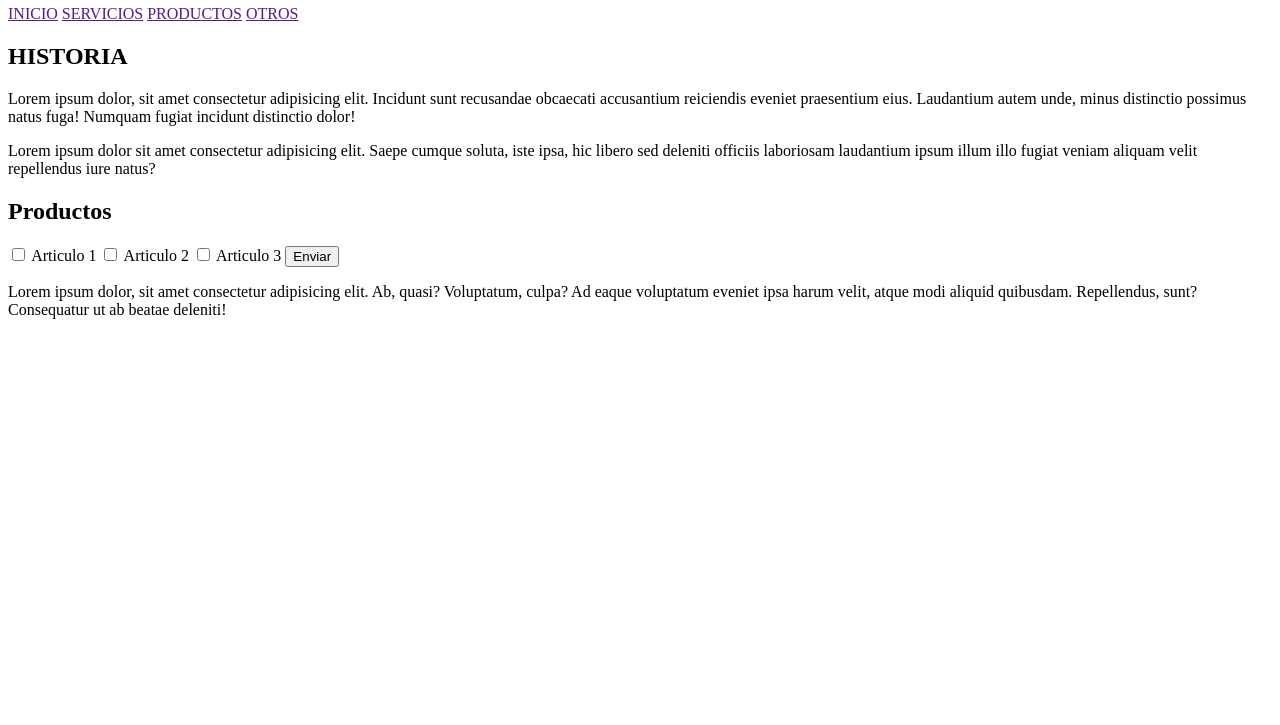
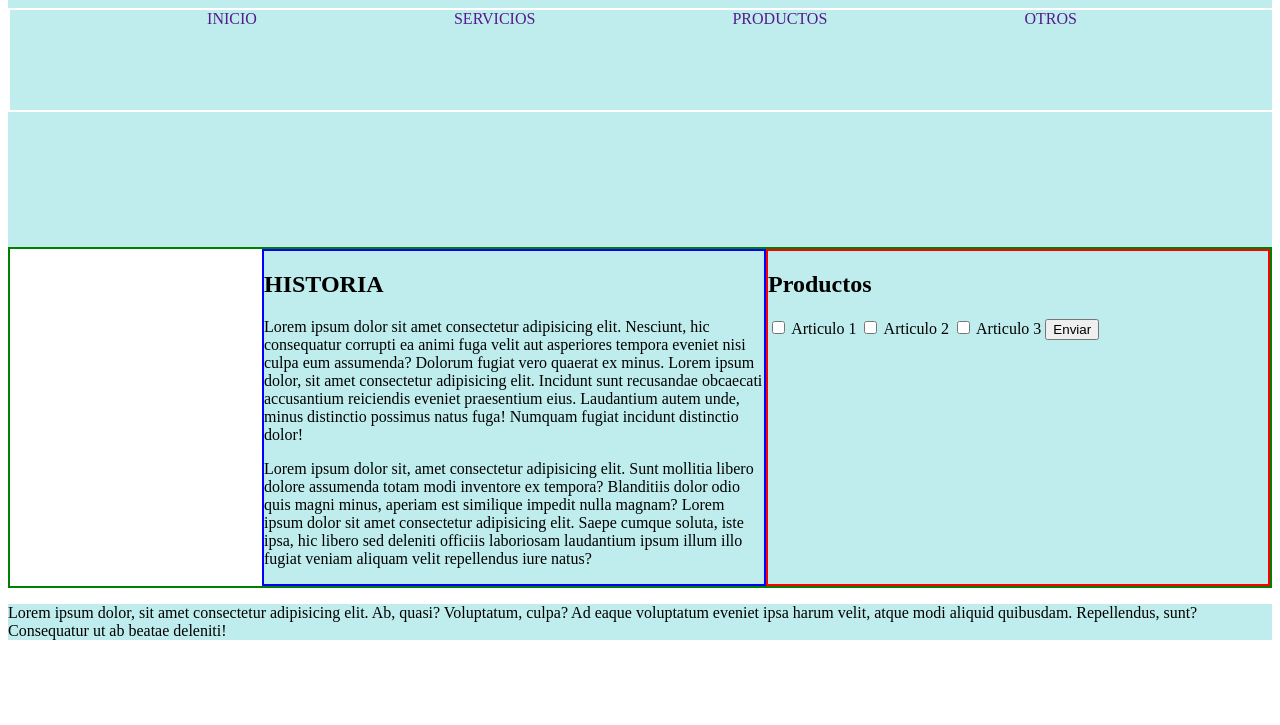
Before and after one commit to IsraelCorteshdez/4._Lenguaje_HTML, a plain HTML site: page index.html in a window 1280 px wide. Shown: the part 75-800 px from the top of the page. Drawn offline with Linux system fonts and the light colour scheme.

Commit message:
estilos separado del documento html

```diff
--- a/index.html
+++ b/index.html
@@ -3,25 +3,26 @@
 <head>
     <meta charset="UTF-8">
     <meta name="viewport" content="width=device-width, initial-scale=1.0">
-    <title>Document</title>
-    <link rel="stylesheet" href="style.css">
+    <title>Actividad 4</title>
+    <link rel="stylesheet" href="style.css"> <!--referenciar al documento de Estilos 08/07/2023-->
 </head>
 <body>
-    <header class="fondo-seccion">
-        <h1 class="centrado">BIENVENID@</h1>
-        <nav class="centrado" >
+    <header class="fondo-seccion tamañoencabezado" >
+        <h1 class="centrado" id="tamaño-letra">BIENVENID@</h1>
+        <nav class="centrado tamañomenu" >
             <a class="sn-subrayado" href="">INICIO</a>
             <a class="sn-subrayado" href="">SERVICIOS</a>
             <a class="sn-subrayado" href="">PRODUCTOS</a>
             <a class="sn-subrayado" href="">OTROS</a>
         </nav>
     </header>
-    <main class="fondo-seccion">
+   <div class="flex-box-primeravez">
+     <main class="fondo-seccion bordemain">
         <h2>HISTORIA</h2>
-        <p>Lorem ipsum dolor, sit amet consectetur adipisicing elit. Incidunt sunt recusandae obcaecati accusantium reiciendis eveniet praesentium eius. Laudantium autem unde, minus distinctio possimus natus fuga! Numquam fugiat incidunt distinctio dolor!</strong></p>
-        <p>Lorem ipsum dolor sit amet consectetur adipisicing elit. Saepe cumque soluta, iste ipsa, hic libero sed deleniti officiis laboriosam laudantium ipsum illum illo fugiat veniam aliquam velit repellendus iure natus?</p>
-    </main>
-    <aside class="fondo-seccion" >
+        <p>Lorem ipsum dolor sit amet consectetur adipisicing elit. Nesciunt, hic consequatur corrupti ea animi fuga velit aut asperiores tempora eveniet nisi culpa eum assumenda? Dolorum fugiat vero quaerat ex minus. Lorem ipsum dolor, sit amet consectetur adipisicing elit. Incidunt sunt recusandae obcaecati accusantium reiciendis eveniet praesentium eius. Laudantium autem unde, minus distinctio possimus natus fuga! Numquam fugiat incidunt distinctio dolor!</strong></p>
+        <p>Lorem ipsum dolor sit, amet consectetur adipisicing elit. Sunt mollitia libero dolore assumenda totam modi inventore ex tempora? Blanditiis dolor odio quis magni minus, aperiam est similique impedit nulla magnam? Lorem ipsum dolor sit amet consectetur adipisicing elit. Saepe cumque soluta, iste ipsa, hic libero sed deleniti officiis laboriosam laudantium ipsum illum illo fugiat veniam aliquam velit repellendus iure natus?</p>
+     </main>
+     <aside class="fondo-seccion bordeaside" >
             <h2>Productos</h2>
             <form>
                 <input type="checkbox"> <label>Articulo 1</label>
@@ -29,7 +30,8 @@
                 <input type="checkbox"> <label>Articulo 3</label>
                 <button>Enviar</button>
             </form>
-    </aside>
+     </aside>
+    </div>
     <footer class="fondo-seccion">
         <p>Lorem ipsum dolor, sit amet consectetur adipisicing elit. Ab, quasi? Voluptatum, culpa? Ad eaque voluptatum eveniet ipsa harum velit, atque modi aliquid quibusdam. Repellendus, sunt? Consequatur ut ab beatae deleniti!</p>
     </footer>
--- a/style.css
+++ b/style.css
@@ -0,0 +1,63 @@
+
+.a-negro{
+    color: black
+}
+ #fondo{
+    background-color: rgb(245, 238, 207);
+}
+
+#tamaño-letra{
+    font-size: 25pt;
+}
+
+.centrado{
+    text-align: center;
+}
+
+.fondo-seccion{
+    background-color: rgb(191, 237, 237);
+}
+
+.t-letra{
+    font-family:Cambria, Cochin,serif;
+}
+
+.c-letra{
+    color: rgb(255, 255, 255);
+}
+
+.sn-subrayado{
+    text-decoration: none;
+}
+
+.flex-box-primeravez{
+    display:flex;
+    border: 2px solid green;
+    justify-content:end;
+}
+.bordemain{
+    width: 500px;
+    border: 2px solid blue;
+}
+
+.bordeaside{
+    width: 500px;
+    border: 2px solid red;
+}
+
+.tamañoencabezado{
+  width: 100%;
+  height: 300px;
+  max-width: 100%
+}
+
+.tamañomenu{
+    display: flex;
+    justify-content: space-evenly;
+    width: 100%;
+    border: 2px solid rgb(255, 255, 255);
+    height: 100px;
+    max-width: 100%
+
+
+}
```
Also changed, not shown: notas.txt (added).
